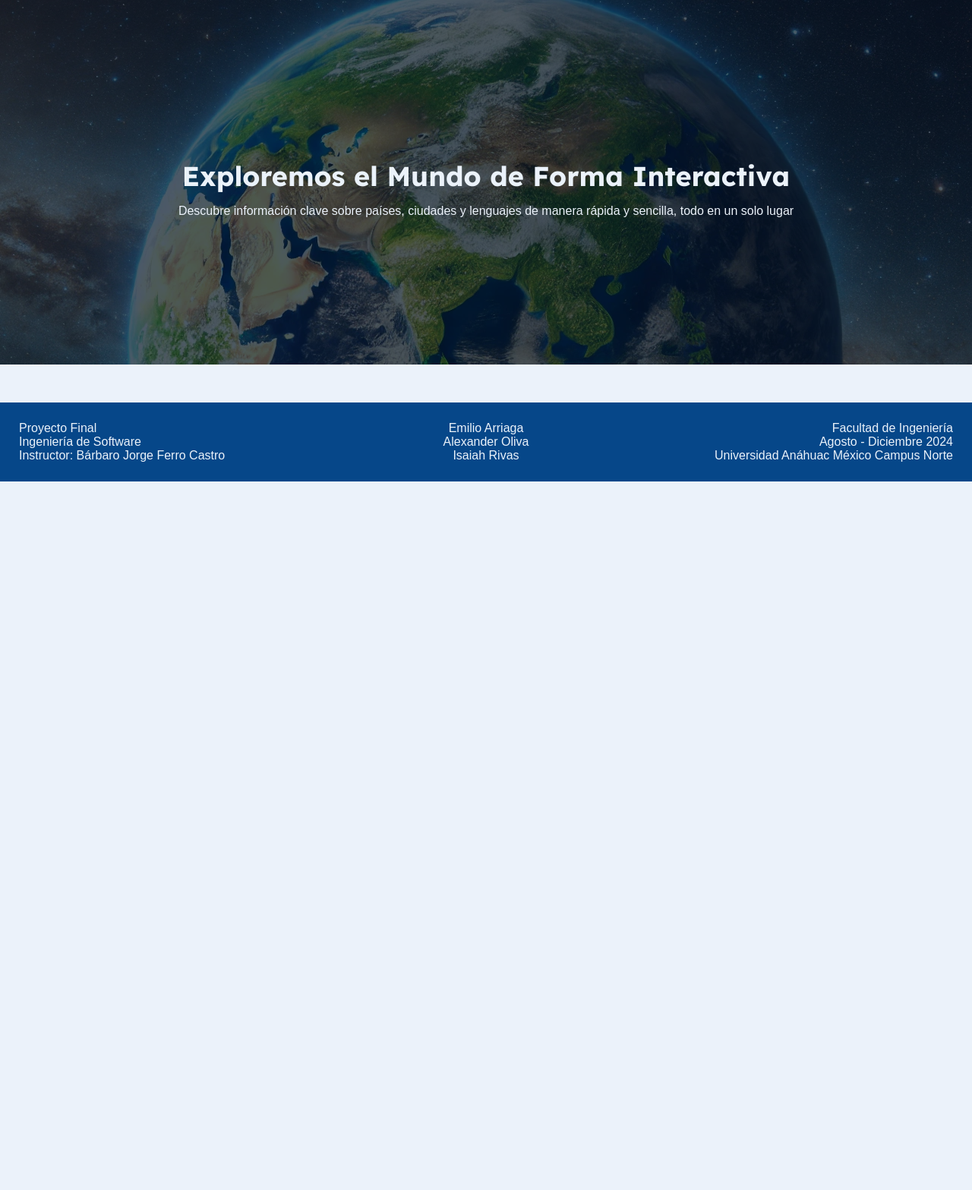
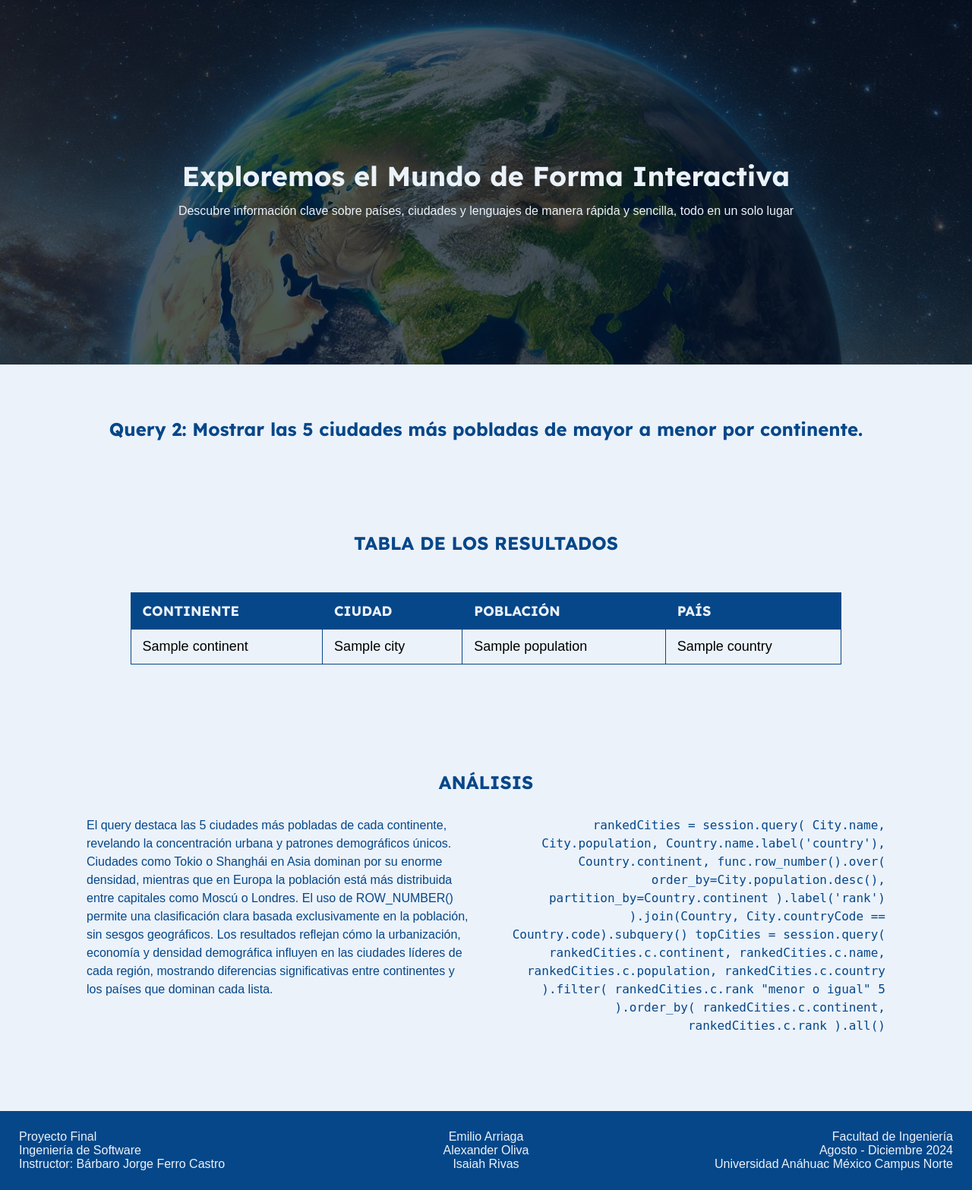
Before and after one commit to AlexCayd/world, a Flask app: template app/templates/consulta_2.html in a window 1280 px wide. Shown: the part 50-1617 px from the top of the page at 76% size. Before the commit the page ends 684 px from the top, so only its background shows below. Run offline with Flask 3, Linux system fonts and the light colour scheme; the template is opened without the code that fills it: most values are stand-ins (such as "Sample title", 1, 10 or a date in 2020); some web fonts are replaced.

Commit message:
Termine con el segundo query

```diff
--- a/app/templates/consulta_2.html
+++ b/app/templates/consulta_2.html
@@ -1 +1,77 @@
 {% extends 'base.html'%}
+
+{% block content%}
+    <div class="contenedor">
+        <div class="bloque">
+            <h2 class="bloque__titulo">Query 2: Mostrar las 5 ciudades más pobladas de mayor a menor por continente.</h2>
+        </div>
+
+        <div class="contenedor">
+            <div class="bloque">
+            <h2 class="tabla__titulo">Tabla de los Resultados</h2>
+            <table class="tabla">
+                <thead>
+                    <tr>
+                        <th>Continente</th>
+                        <th>Ciudad</th>
+                        <th>Población</th>
+                        <th>País</th>
+                    </tr>
+                </thead>
+                <tbody>
+                    {% for resultado in consulta_2 %}
+                    <tr>
+                        <td>{{ resultado.continent }}</td>
+                        <td>{{ resultado.city }}</td>
+                        <td>{{ resultado.population }}</td>
+                        <td>{{ resultado.country }}</td>
+                    </tr>
+                    {% endfor %}
+                </tbody>
+            </table>
+            </div>
+        </div>
+
+        <div class="bloque">
+            <h2 class="tabla__titulo">Análisis</h2>
+            <div class="bloque__contenido">
+                <p class="bloque__descripcion">
+                    El query destaca las 5 ciudades más pobladas de cada continente, revelando la concentración urbana
+                     y patrones demográficos únicos. Ciudades como Tokio o Shanghái en Asia dominan por su enorme densidad,
+                     mientras que en Europa la población está más distribuida entre capitales como Moscú o Londres.
+                     El uso de ROW_NUMBER() permite una clasificación clara basada exclusivamente en la población,
+                      sin sesgos geográficos. Los resultados reflejan cómo la urbanización, economía y densidad
+                      demográfica influyen en las ciudades líderes de cada región, mostrando diferencias significativas
+                       entre continentes y los países que dominan cada lista.
+                </p>
+                <div class="bloque__texto">
+                    <p><code>
+                        rankedCities = session.query(
+                        City.name,
+                        City.population,
+                        Country.name.label('country'),
+                        Country.continent,
+                        func.row_number().over(
+                        order_by=City.population.desc(),
+                        partition_by=Country.continent
+                        ).label('rank')
+                        ).join(Country, City.countryCode == Country.code).subquery()
+
+                        topCities = session.query(
+                        rankedCities.c.continent,
+                        rankedCities.c.name,
+                        rankedCities.c.population,
+                        rankedCities.c.country
+                        ).filter(
+                            rankedCities.c.rank "menor o igual" 5
+                        ).order_by(
+                            rankedCities.c.continent,
+                            rankedCities.c.rank
+                        ).all()
+                        </code>
+                    </p>
+                </div>
+            </div>
+        </div>
+    </div>
+{% endblock %}
```
Also changed, not shown: app/queries.py (+38 -0 lines).
